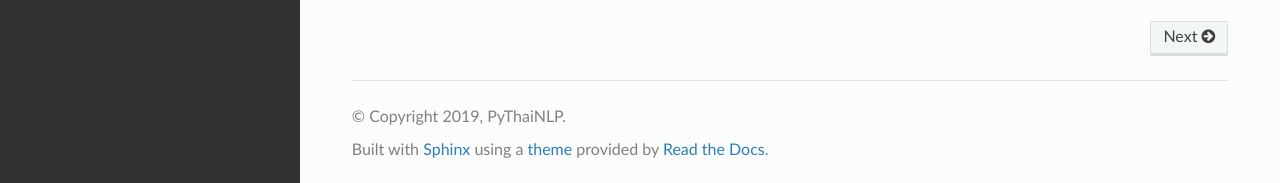
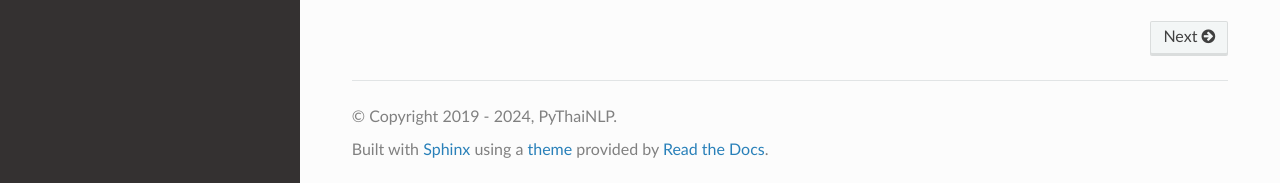
Before and after one commit to PyThaiNLP/tutorials, a Sphinx documentation site: the page built from source/index.rst, in a window 1280 px wide and 997 px high. Shown: the part 811-994 px from the top of the window. Built offline with Sphinx 7.4.7 and the Read the Docs theme 2.0.0, drawn with Linux system fonts in a browser that asks for light colours.

Commit message:
Update conf.py

```diff
--- a/source/conf.py
+++ b/source/conf.py
@@ -18,7 +18,7 @@
 # -- Project information -----------------------------------------------------
 
 project = 'pythainlp-tutorials'
-copyright = '2019, PyThaiNLP'
+copyright = '2019 - 2024, PyThaiNLP'
 author = 'PyThaiNLP'
 
 # The full version, including alpha/beta/rc tags
```
